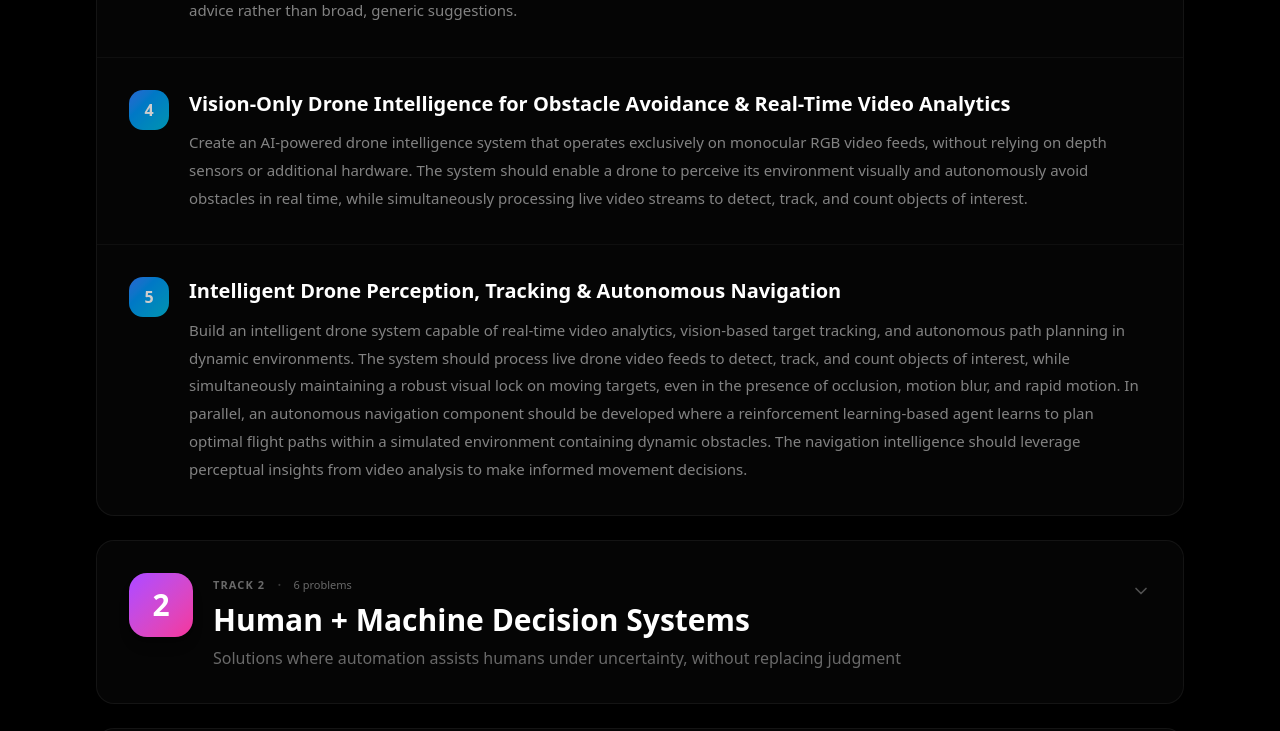
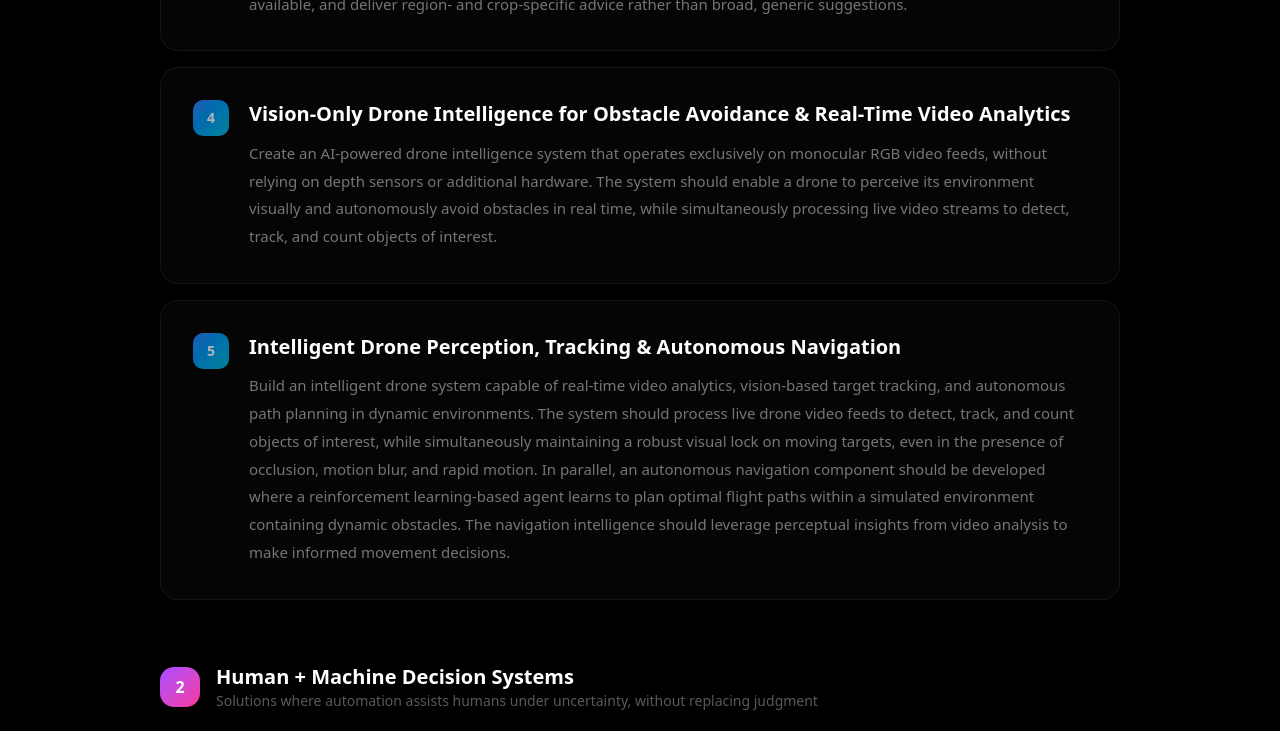
Before and after one commit to sushil016/loop.hackathon, a Next.js app: page /problem-statements in a window 1280 px wide. Shown: the part 1680-2411 px from the top of the page. Built offline with nearby package versions, Linux system fonts and the light colour scheme.

Commit message:
timeline updated

```diff
--- a/app/problem-statements/page.tsx
+++ b/app/problem-statements/page.tsx
@@ -1,25 +1,13 @@
 "use client";
 
-import { useState } from "react";
 import Link from "next/link";
-import { ArrowLeft, ChevronDown, ChevronUp } from "lucide-react";
+import { ArrowLeft } from "lucide-react";
 import { problemTracks } from "@/app/problem-statements/data";
 
 const UNSTOP_LINK =
   "https://unstop.com/p/loop-10-24-hr-national-level-hackathon-bharati-vidyapeeth-college-of-engineering-bvcoe-navi-mumbai-1617554";
 
 export default function ProblemStatements() {
-  const [expandedTracks, setExpandedTracks] = useState<{
-    [key: number]: boolean;
-  }>({ 1: true });
-
-  const toggleTrack = (trackId: number) => {
-    setExpandedTracks((prev) => ({
-      ...prev,
-      [trackId]: !prev[trackId],
-    }));
-  };
-
   const totalProblems = problemTracks.reduce(
     (sum, t) => sum + t.problems.length,
     0
@@ -36,7 +24,7 @@ export default function ProblemStatements() {
 
       {/* Sticky Header */}
       <header className="sticky top-12 z-40 border-b border-white/[0.06] backdrop-blur-2xl bg-black/60">
-        <div className="max-w-6xl mx-auto px-4 sm:px-6 lg:px-8 py-3.5">
+        <div className="max-w-5xl mx-auto px-4 sm:px-6 lg:px-8 py-3.5">
           <div className="flex items-center justify-between">
             <h1 className="text-lg sm:text-xl font-bold text-white tracking-tight">
               LOOP{" "}
@@ -56,9 +44,9 @@ export default function ProblemStatements() {
         </div>
       </header>
 
-      <main className="relative max-w-6xl mx-auto px-4 sm:px-6 lg:px-8 py-16 sm:py-24">
+      <main className="relative max-w-5xl mx-auto px-4 sm:px-6 lg:px-8 py-16 sm:py-24">
         {/* Hero */}
-        <div className="mb-20 sm:mb-28 text-center">
+        <div className="mb-16 sm:mb-20 text-center">
           <div className="inline-flex items-center gap-2 px-4 py-1.5 rounded-full bg-white/[0.06] border border-white/[0.08] text-white/60 text-xs font-medium tracking-wider uppercase mb-8">
             <span className="w-1.5 h-1.5 rounded-full bg-green-400 animate-pulse" />
             {problemTracks.length} Tracks &middot; {totalProblems} Problem
@@ -79,94 +67,62 @@ export default function ProblemStatements() {
           </p>
         </div>
 
-        {/* Tracks */}
-        <div className="space-y-6">
-          {problemTracks.map((track) => {
-            const isOpen = expandedTracks[track.id] ?? false;
-
-            return (
-              <section
-                key={track.id}
-                className="rounded-2xl border border-white/[0.06] bg-white/[0.02] overflow-hidden"
+        {/* All Problem Statements */}
+        {problemTracks.map((track) => (
+          <div key={track.id} className="mb-16 last:mb-0">
+            {/* Track Label */}
+            <div className="flex items-center gap-4 mb-6">
+              <div
+                className={`flex-shrink-0 w-10 h-10 rounded-xl bg-gradient-to-br ${track.color} flex items-center justify-center`}
               >
-                {/* Track Header */}
-                <button
-                  onClick={() => toggleTrack(track.id)}
-                  className="w-full text-left p-6 sm:p-8 flex items-start gap-5 hover:bg-white/[0.02] transition-colors cursor-pointer group"
-                >
-                  <div
-                    className={`flex-shrink-0 w-14 h-14 sm:w-16 sm:h-16 rounded-2xl bg-gradient-to-br ${track.color} flex items-center justify-center shadow-lg`}
-                  >
-                    <span className="text-2xl sm:text-3xl font-black text-white">
+                <span className="text-base font-black text-white">
                   {track.id}
                 </span>
               </div>
-
-                  <div className="flex-1 min-w-0">
-                    <div className="flex items-center gap-3 mb-1">
-                      <span className="text-[11px] font-semibold uppercase tracking-widest text-white/40">
-                        Track {track.id}
-                      </span>
-                      <span className="text-white/20">&middot;</span>
-                      <span className="text-[11px] font-medium text-white/40">
-                        {track.problems.length} problems
-                      </span>
-                    </div>
-                    <h2 className="text-xl sm:text-2xl lg:text-3xl font-bold text-white mb-1.5 leading-tight group-hover:text-white/90 transition-colors">
+              <div>
+                <h2 className="text-lg sm:text-xl font-bold text-white leading-tight">
                   {track.title}
                 </h2>
-                    <p className="text-white/40 text-sm sm:text-base leading-relaxed">
+                <p className="text-white/35 text-xs sm:text-sm mt-0.5">
                   {track.subtitle}
                 </p>
               </div>
+            </div>
 
-                  <div className="flex-shrink-0 mt-2">
-                    {isOpen ? (
-                      <ChevronUp className="w-5 h-5 text-white/30 group-hover:text-white/60 transition-colors" />
-                    ) : (
-                      <ChevronDown className="w-5 h-5 text-white/30 group-hover:text-white/60 transition-colors" />
-                    )}
-                  </div>
-                </button>
-
-                {/* Problems list */}
-                {isOpen && (
-                  <div className="border-t border-white/[0.06]">
-                    {track.problems.map((problem, idx) => (
-                      <div
+            {/* Problem Cards */}
+            <div className="space-y-4">
+              {track.problems.map((problem) => (
+                <article
                   key={problem.id}
-                        className={`p-6 sm:p-8 ${
-                          idx !== track.problems.length - 1
-                            ? "border-b border-white/[0.04]"
-                            : ""
-                        } hover:bg-white/[0.015] transition-colors`}
+                  className="group rounded-2xl border border-white/[0.06] bg-white/[0.02] hover:bg-white/[0.035] hover:border-white/[0.1] transition-all duration-300 p-6 sm:p-8"
                 >
                   <div className="flex items-start gap-4 sm:gap-5">
+                    {/* Problem Number */}
                     <div
-                            className={`flex-shrink-0 w-9 h-9 sm:w-10 sm:h-10 rounded-xl bg-gradient-to-br ${track.color} opacity-80 flex items-center justify-center`}
+                      className={`flex-shrink-0 w-8 h-8 sm:w-9 sm:h-9 rounded-lg bg-gradient-to-br ${track.color} opacity-70 group-hover:opacity-100 transition-opacity flex items-center justify-center`}
                     >
-                            <span className="text-sm sm:text-base font-bold text-white">
+                      <span className="text-xs sm:text-sm font-bold text-white">
                         {problem.id}
                       </span>
                     </div>
 
                     <div className="flex-1 min-w-0">
-                            <h3 className="text-lg sm:text-xl font-semibold text-white mb-3 leading-snug">
+                      {/* Problem Title */}
+                      <h3 className="text-lg sm:text-xl font-semibold text-white mb-3 leading-snug group-hover:text-white transition-colors">
                         {problem.title}
                       </h3>
-                            <p className="text-white/50 text-sm sm:text-[15px] leading-[1.8] sm:leading-[1.85]">
+
+                      {/* Problem Description */}
+                      <p className="text-white/45 group-hover:text-white/55 text-sm sm:text-[15px] leading-[1.8] sm:leading-[1.85] transition-colors">
                         {problem.description}
                       </p>
                     </div>
                   </div>
+                </article>
+              ))}
+            </div>
           </div>
         ))}
-                  </div>
-                )}
-              </section>
-            );
-          })}
-        </div>
 
         {/* Guidelines */}
         <section className="mt-20 sm:mt-28">
```
Lines whose indentation alone changed are shown as unchanged.
